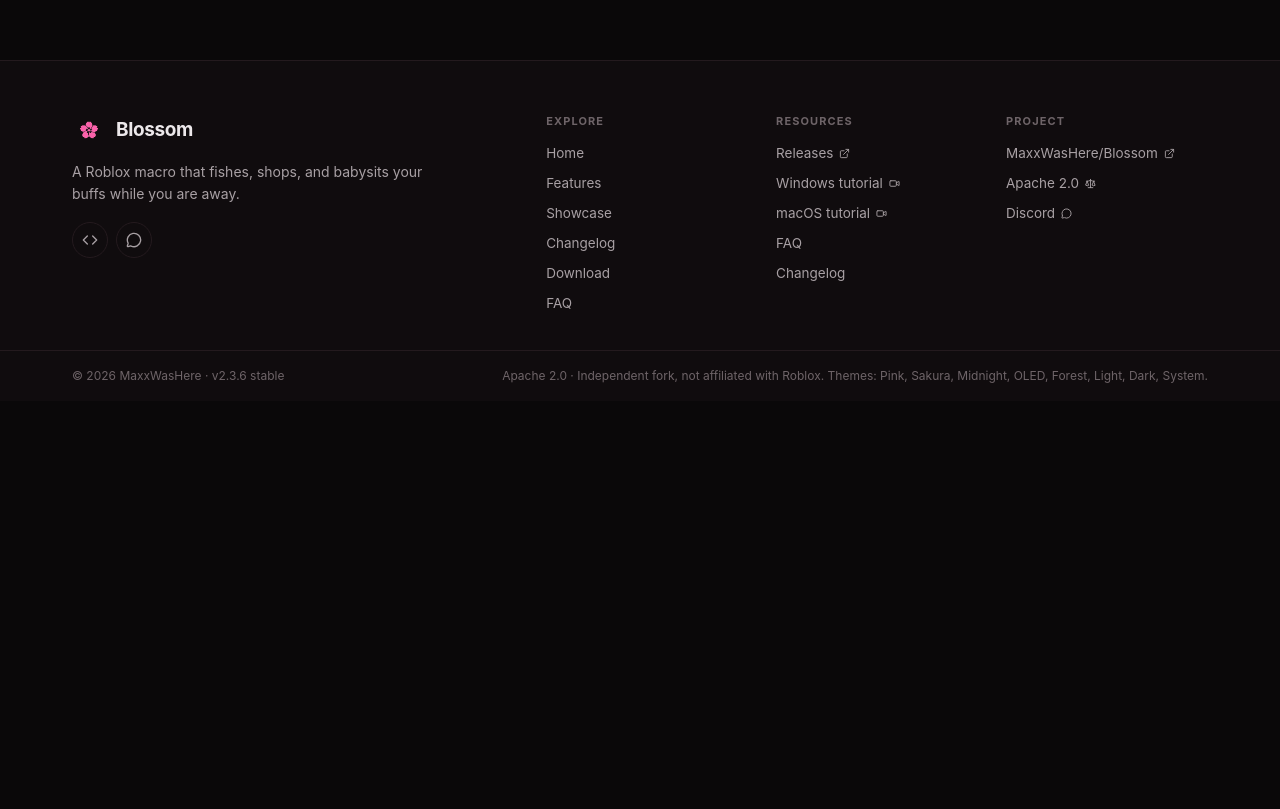
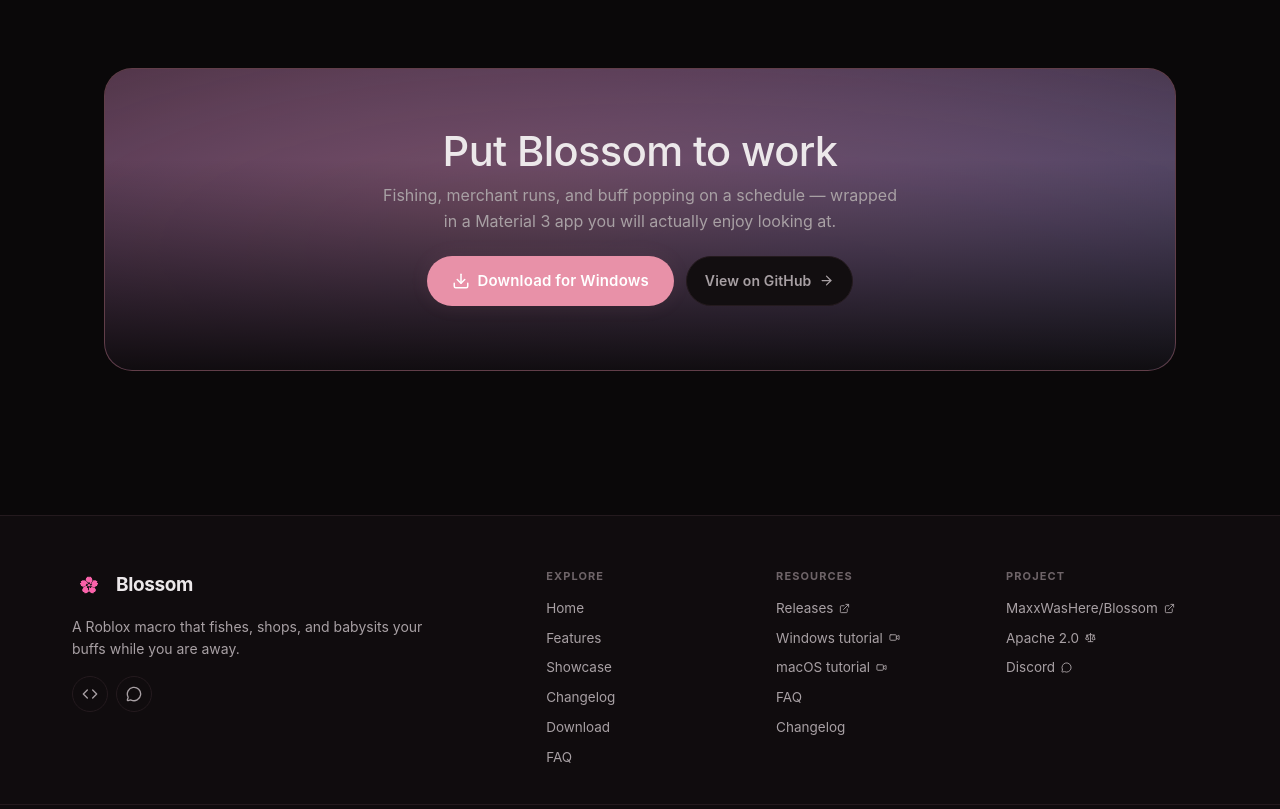
Before and after one commit to MaxxWasHere/blossom-web, a Next.js app: page /features in a window 1280 px wide. Shown: the part 1954-2763 px from the top of the page. Before the commit the page ends 2355 px from the top, so only its background shows below. Built offline with nearby package versions, Linux system fonts and the light colour scheme; a web font is replaced by a local one.

Commit message:
Marketing polish: reusable CtaBand on Home/Features/Showcase, changelog sticky offset

```diff
--- a/src/app/changelog/page.tsx
+++ b/src/app/changelog/page.tsx
@@ -169,7 +169,7 @@
 
       <style>{`
         .cl-layout { grid-template-columns: minmax(160px, 210px) 1fr; }
-        .cl-nav { position: sticky; top: 48px; }
+        .cl-nav { position: sticky; top: 84px; }
         @media (max-width: 760px) {
           .cl-layout { grid-template-columns: 1fr !important; }
           .cl-nav { position: static !important; margin-bottom: 8px; }
--- a/src/app/features/page.tsx
+++ b/src/app/features/page.tsx
@@ -1,6 +1,7 @@
 import type { Metadata } from "next";
 import { PageHeader } from "@/components/page-header";
 import { Card, CardBody, CardHeader, CardIcon, CardTitle } from "@/components/ui/card";
+import { CtaBand } from "@/components/cta-band";
 import {
   Music,
   Sparkles,
@@ -134,6 +135,7 @@
 
 export default function FeaturesPage() {
   return (
+    <>
       <div className="blsm-page">
         <PageHeader
           eyebrow="Features"
@@ -172,7 +174,11 @@
                       <f.icon size={18} />
                     </CardIcon>
                     <CardTitle>{f.title}</CardTitle>
-                  {f.wip && <span className="blsm-wip-badge" style={{ marginLeft: "auto" }}>WIP</span>}
+                    {f.wip && (
+                      <span className="blsm-wip-badge" style={{ marginLeft: "auto" }}>
+                        WIP
+                      </span>
+                    )}
                   </CardHeader>
                   <CardBody>
                     <p>{f.desc}</p>
@@ -183,5 +189,10 @@
           </section>
         ))}
       </div>
+      <CtaBand
+        title="Put Blossom to work"
+        sub="Fishing, merchant runs, and buff popping on a schedule — wrapped in a Material 3 app you will actually enjoy looking at."
+      />
+    </>
   );
 }
--- a/src/app/page.tsx
+++ b/src/app/page.tsx
@@ -21,6 +21,7 @@
 import { Card, CardBody, CardHeader, CardIcon, CardTitle } from "@/components/ui/card";
 import { MockAppWindow } from "@/components/mock-app-window";
 import { ThemeGrid } from "@/components/theme-grid";
+import { CtaBand } from "@/components/cta-band";
 import { APP_VERSION, EXTERNAL, TAGLINE } from "@/lib/site";
 
 const STATS = [
@@ -198,38 +199,7 @@
       </section>
 
       {/* CTA band */}
-      <section className="blsm-cta-section">
-        <div className="blsm-container">
-          <div className="blsm-cta-band">
-            <AuroraBackground />
-            <div className="blsm-cta-band-inner">
-              <h2 className="m3-headline blsm-cta-title">Download Blossom</h2>
-              <p className="blsm-cta-sub">
-                Free and open source under Apache 2.0. Grab the bootstrapper and it stays current on
-                its own.
-              </p>
-              <div className="blsm-cta-row">
-                <a
-                  className="btn btn-accent blsm-hero-cta-primary"
-                  href={EXTERNAL.releases}
-                  target="_blank"
-                  rel="noreferrer noopener"
-                >
-                  <Download size={18} /> Download for Windows
-                </a>
-                <a
-                  className="btn btn-secondary"
-                  href={EXTERNAL.appRepo}
-                  target="_blank"
-                  rel="noreferrer noopener"
-                >
-                  View on GitHub <ArrowRight size={15} />
-                </a>
-              </div>
-            </div>
-          </div>
-        </div>
-      </section>
+      <CtaBand />
     </HomeEntrance>
   );
 }
--- a/src/app/showcase/page.tsx
+++ b/src/app/showcase/page.tsx
@@ -3,6 +3,7 @@
 import { Card, CardBody, CardHeader, CardIcon, CardTitle } from "@/components/ui/card";
 import { MockAppWindow } from "@/components/mock-app-window";
 import { ThemeGrid } from "@/components/theme-grid";
+import { CtaBand } from "@/components/cta-band";
 import { Palette, Info } from "lucide-react";
 
 export const metadata: Metadata = {
@@ -13,6 +14,7 @@
 
 export default function ShowcasePage() {
   return (
+    <>
       <div className="blsm-page">
         <PageHeader
           eyebrow="Showcase"
@@ -48,7 +50,9 @@
         <h2 className="m3-headline" style={{ margin: "0 0 12px", fontSize: "1.3rem" }}>
           Macro Status
         </h2>
+        <div className="blsm-showcase-teaser" style={{ marginBottom: 0 }}>
           <MockAppWindow />
+        </div>
 
         <p
           style={{
@@ -62,5 +66,10 @@
           tabs, plus a command palette and update toasts.
         </p>
       </div>
+      <CtaBand
+        title="Try it for real"
+        sub="The mock shows the look. Download the bootstrapper to run the full app on Windows."
+      />
+    </>
   );
 }
--- /dev/null
+++ b/src/components/cta-band.tsx
@@ -0,0 +1,47 @@
+import { Download, ArrowRight } from "lucide-react";
+import { AuroraBackground } from "./aurora-background";
+import { EXTERNAL } from "@/lib/site";
+
+/**
+ * Reusable closing CTA band for marketing pages: a heading, a short line, and
+ * Download for Windows + View on GitHub buttons over an aurora glow.
+ */
+export function CtaBand({
+  title = "Download Blossom",
+  sub = "Free and open source under Apache 2.0. Grab the bootstrapper and it stays current on its own.",
+}: {
+  title?: string;
+  sub?: string;
+}) {
+  return (
+    <section className="blsm-cta-section">
+      <div className="blsm-container">
+        <div className="blsm-cta-band">
+          <AuroraBackground />
+          <div className="blsm-cta-band-inner">
+            <h2 className="m3-headline blsm-cta-title">{title}</h2>
+            <p className="blsm-cta-sub">{sub}</p>
+            <div className="blsm-cta-row">
+              <a
+                className="btn btn-accent blsm-hero-cta-primary"
+                href={EXTERNAL.releases}
+                target="_blank"
+                rel="noreferrer noopener"
+              >
+                <Download size={18} /> Download for Windows
+              </a>
+              <a
+                className="btn btn-secondary"
+                href={EXTERNAL.appRepo}
+                target="_blank"
+                rel="noreferrer noopener"
+              >
+                View on GitHub <ArrowRight size={15} />
+              </a>
+            </div>
+          </div>
+        </div>
+      </div>
+    </section>
+  );
+}
```
Lines whose indentation alone changed are shown as unchanged.
